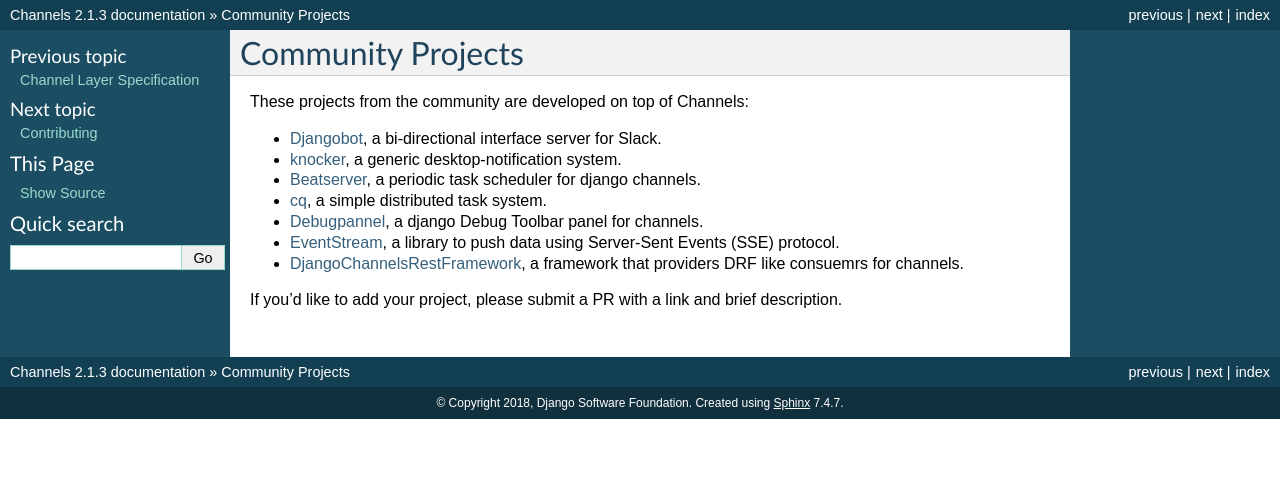
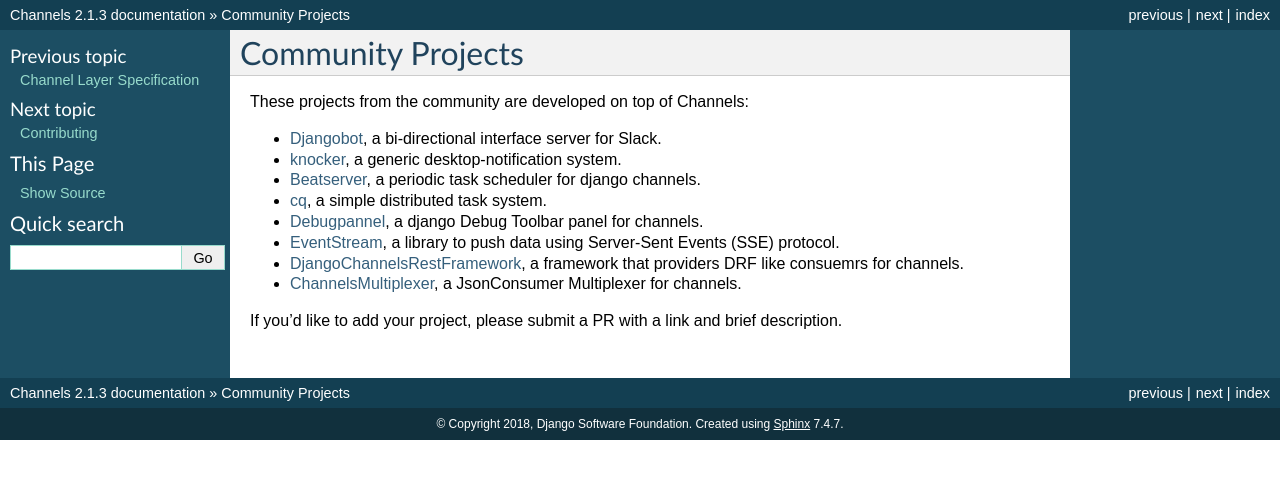
Before and after one commit to phillipchain/DjangoChannels, a Sphinx documentation site: the page built from docs/community.rst, in a window 1280 px wide. Shown: the top 479 px of the page. Built offline with Sphinx 7.4.7, drawn with Linux system fonts in a browser that asks for light colours.

Commit message:
Add `ChannelsMultiplexer` to Community Projects (#1127)

```diff
--- a/docs/community.rst
+++ b/docs/community.rst
@@ -10,6 +10,7 @@
 * Debugpannel_, a django Debug Toolbar panel for channels.
 * EventStream_, a library to push data using Server-Sent Events (SSE) protocol.
 * DjangoChannelsRestFramework_, a framework that providers DRF like consuemrs for channels.
+* ChannelsMultiplexer_, a JsonConsumer Multiplexer for channels.
 
 If you'd like to add your project, please submit a PR with a link and brief description.
 
@@ -20,3 +21,4 @@
 .. _Debugpannel: https://github.com/Krukov/django-channels-panel
 .. _EventStream: https://github.com/fanout/django-eventstream
 .. _DjangoChannelsRestFramework: https://github.com/hishnash/djangochannelsrestframework
+.. _ChannelsMultiplexer: https://github.com/hishnash/channelsmultiplexer
```
